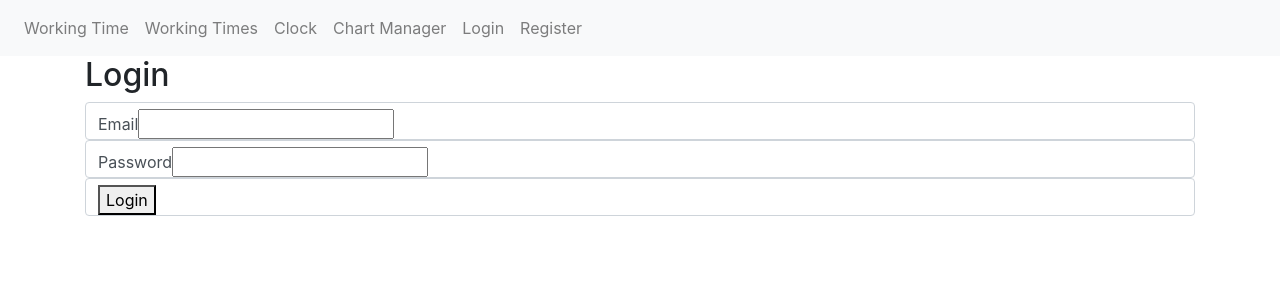
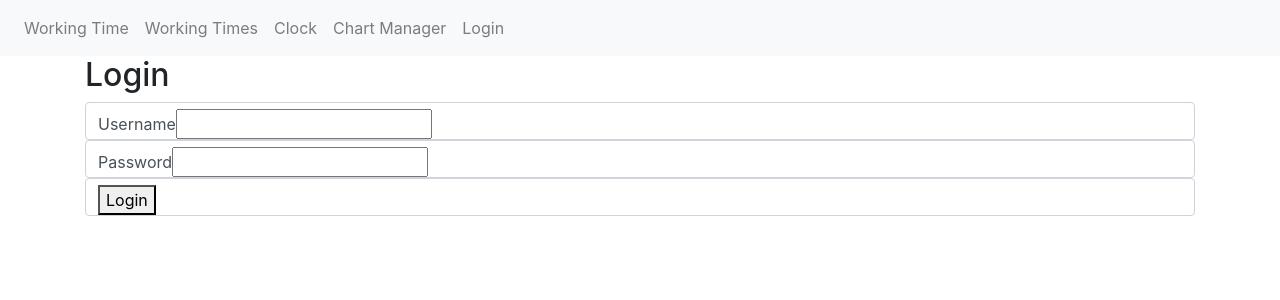
Before and after one commit to wangfaureli/devOps_pool_3, a Vue app in the folder webInterfaces/: page /sign_in in a window 1280 px wide. Shown: the top 300 px of the page. Built offline with nearby package versions, Linux system fonts and the light colour scheme; no server answers.

Commit message:
auth changes

```diff
--- a/webInterfaces/src/App.vue
+++ b/webInterfaces/src/App.vue
@@ -36,13 +36,6 @@
               :to="{ name: 'signIn', params: { userId: 1 } }"
               class="nav-link"
               >Login</router-link
-            >
-          </li>
-          <li class="nav-item">
-            <router-link
-              :to="{ name: 'register', params: { userId: 1 } }"
-              class="nav-link"
-              >Register</router-link
             >
           </li>
         </ul>
--- a/webInterfaces/src/components/Auth/Login.vue
+++ b/webInterfaces/src/components/Auth/Login.vue
@@ -8,13 +8,13 @@
       <div v-if="serverError" class="server-error">{{ serverError }}</div>
 
       <div class="form-control">
-        <label for="email">Email</label>
+        <label for="username">Username</label>
         <input
-          type="email"
-          name="email"
-          id="email"
+          type="username"
+          name="username"
+          id="username"
           class="login-input"
-          v-model="email"
+          v-model="username"
         />
       </div>
 
@@ -52,7 +52,7 @@ export default {
   },
   data() {
     return {
-      email: "",
+      username: "",
       password: "",
       successMessage: this.dataSuccessMessage,
       loading: false,
@@ -62,18 +62,16 @@ export default {
   methods: {
     signIn() {
       this.loading = true;
-      const email = this.email;
-      const password = "";
+      const username = this.username;
 
-      bcrypt.hash(this.password, 10).then((hash) => {
+      bcrypt.hash(this.password, 6).then((hash) => {
         this.$store
           .dispatch("recoverToken", {
-            email: email,
+            username: username,
             password: hash,
           })
           .then(() => {
             this.$router.push("/");
-            console.log(password);
           });
       });
     },
--- a/webInterfaces/src/store/store.js
+++ b/webInterfaces/src/store/store.js
@@ -1,6 +1,7 @@
 import Vue from 'vue';
 import Vuex from 'vuex';
-import axios from 'axios';
+//import axios from 'axios';
+import { apiUrl } from "../settings.js";
 // import { reject } from 'core-js/fn/promise';
 
 Vue.use(Vuex);
@@ -16,23 +17,44 @@ const store = new Vuex.Store({
   actions: {
     recoverToken(context, credentials) {
       console.log(credentials);
-      return new Promise((resolve, reject) => {
-        axios
-          .post('/users/sign_in', {
-            email: credentials.email,
-            password: credentials.password,
-          })
-          .then((response) => {
-            const token = response.data.access_token;
-            localStorage.setItem('access_token', token);
-            context.commit('recovertoken', token);
-            resolve(response);
-          })
-          .catch((error) => {
-            console.log(error);
-            reject(error);
-          });
+      let data = JSON.stringify({
+        "user":{
+          username: credentials.username,
+          password: credentials.password
+        }
       });
+
+      async () => {
+        const rawResponse = await fetch(`${apiUrl}/login`, {
+          method: 'POST',
+          headers: {
+            'Accept': 'application/json',
+            'Content-Type': 'application/json'
+          },
+          body: data
+        });
+        const content = await rawResponse.json();
+
+        console.log(content);
+      }
+
+      // return new Promise((resolve, reject) => {
+      //   axios
+      //     .post('/users/sign_in', {
+      //       email: credentials.email,
+      //       password: credentials.password,
+      //     })
+      //     .then((response) => {
+      //       const token = response.data.access_token;
+      //       localStorage.setItem('access_token', token);
+      //       context.commit('recovertoken', token);
+      //       resolve(response);
+      //     })
+      //     .catch((error) => {
+      //       console.log(error);
+      //       reject(error);
+      //     });
+      // });
     },
   },
 });
```
Also changed, not shown: webInterfaces/src/components/Auth/Register.vue (+1 -20 lines).
